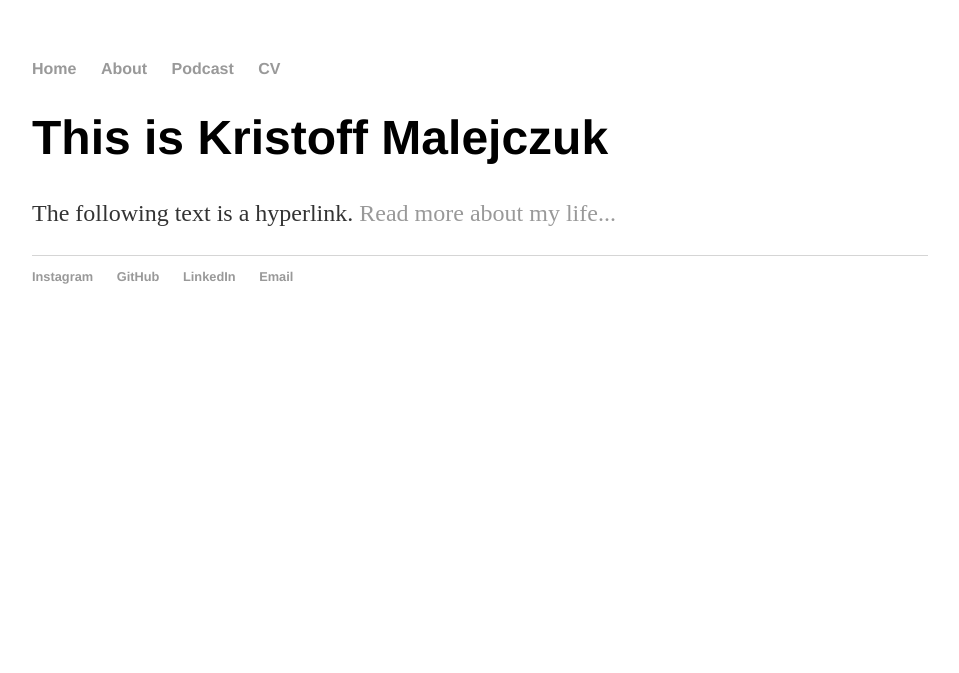
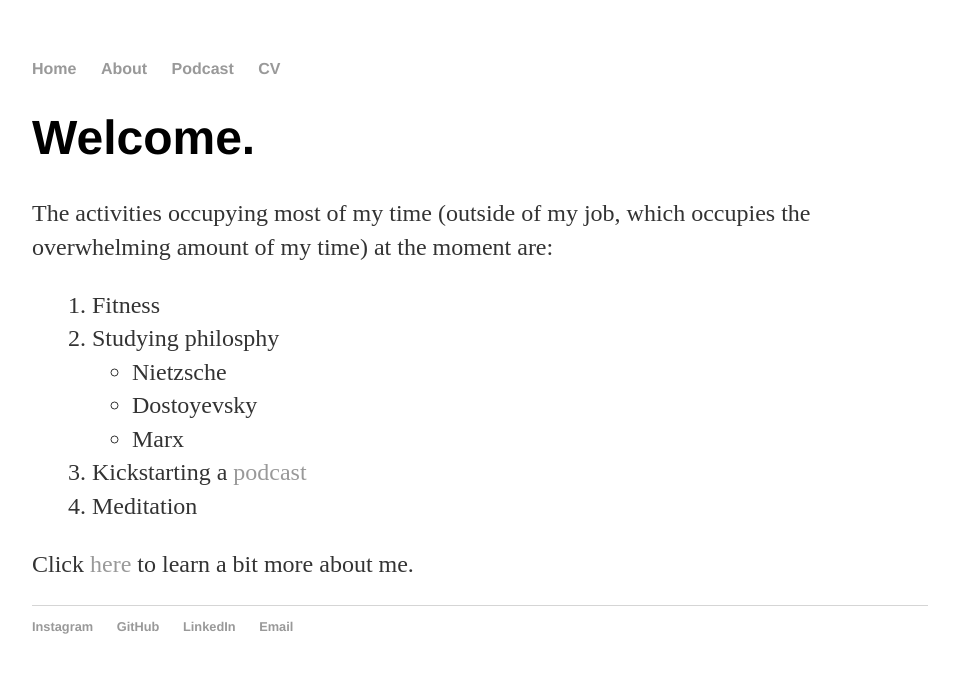
Before and after one commit to malejczuk/malejczuk.github.io, a Jekyll site: the page built from index.html, in a window 1280 px wide. Shown: the top 673 px of the page, without its empty margins (160-1119 px from the left). Built offline with Jekyll 4.4.1, drawn with Linux system fonts in a browser that asks for light colours.

Commit message:
touch ups

```diff
--- a/_layouts/default.html
+++ b/_layouts/default.html
@@ -11,7 +11,7 @@
 	        		<li><a href="/">Home</a></li>
 		        	<li><a href="/about">About</a></li>
                     <li><a href="/podcast">Podcast</a></li>
-	        		<li><a href="cv/Kristoff-Malejczuk-Resume-20201125.pdf" target="_blank">CV</a></li>
+	        		<li><a href="../cv/Kristoff-Malejczuk-Resume-20201125.pdf" target="_blank">CV</a></li>
 <!--	        		<li><a href="/blog">Blog</a></li>-->
 	    		</ul>
 			</nav>
--- a/about/index.html
+++ b/about/index.html
@@ -3,7 +3,8 @@ layout: default
 title: About Kristoff Malejczuk
 ---
 <h1>{{ page.title }}</h1>
-<ul class="about">
+<!--<ul class="about">-->
     <p>Kristoff aspires to become a Renaissance man by delving into the realms of philosophy, poetry, art, history, language, psychology, physics and engineering.</p>
     <p>Chronologically, Kristoff has lived in Montreal, Petawawa, Waterloo, Hamilton, Waterloo, Zurich, Waterloo, Sunnyvale, Waterloo, Cupertino, San Francisco and Boulder.</p>
-</ul>
+    <p>After graduating from the University of Waterloo's Nanotechnology Engineering program in 2019, Kristoff began working at Apple. He is currently a full-time Camera Systems Engineer at the American tech giant, working remotely out of his rented duplex in Boulder, Colorado.</p>
+<!--</ul>-->
--- a/css/main.css
+++ b/css/main.css
@@ -28,6 +28,12 @@ p {
     line-height: 1.4em;
     color: #333;
 }
+ol {
+    margin-left: 20px;
+    font-size: 1.5em;
+    line-height: 1.4em;
+    color: #333;
+}
 footer {
     border-top: 1px solid #d5d5d5;
     font-size: .8em;
--- a/index.html
+++ b/index.html
@@ -3,6 +3,18 @@ layout: default
 title: Kristoff Malejczuk, Engineer and Athlete
 ---
 <div class="blurb">
-	<h1>This is Kristoff Malejczuk</h1>
-	<p>The following text is a hyperlink. <a href="/about">Read more about my life...</a></p>
+    <h1>Welcome.</h1>
+    <p>The activities occupying most of my time (outside of my job, which occupies the overwhelming amount of my time) at the moment are:</p1>
+    <ol type="things I do">
+        <li>Fitness</li>
+        <li>Studying philosphy</li>
+        <ul type="philosophers">
+            <li>Nietzsche</li>
+            <li>Dostoyevsky</li>
+            <li>Marx</li>
+        </ul>
+        <li>Kickstarting a <a href="/podcast">podcast</a></li>
+        <li>Meditation</li>
+    </ol>
+    <p>Click <a href="/about">here</a> to learn a bit more about me.</p>
 </div><!-- /.blurb -->
--- a/podcast/index.html
+++ b/podcast/index.html
@@ -3,6 +3,6 @@ layout: default
 title: The Studio
 ---
 <h1>{{ page.title }}</h1>
-<ul class="about">
+<!--<ul class="about">-->
     <p>The Studio, a podcast created and hosted by Kristoff Malejczuk, is coming soon. Kristoff will go on soliloquies about whatever topics interest him.</p>
-</ul>
+<!--</ul>-->
```
